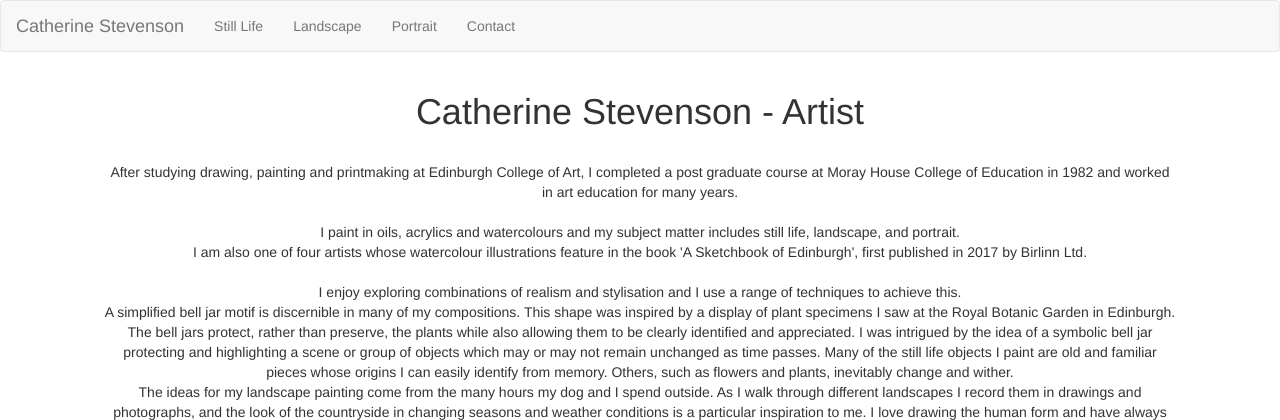
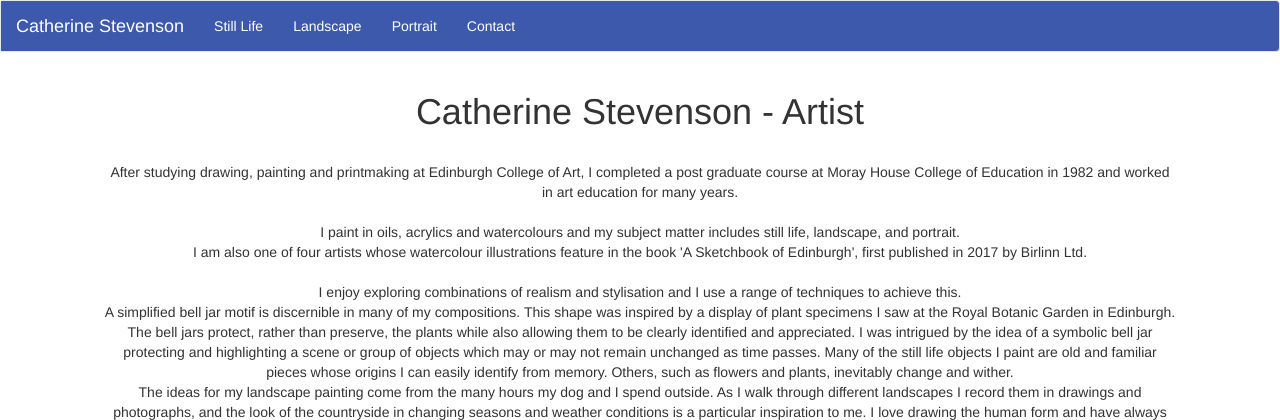
Before and after one commit to steeznson/catherine, a PHP site: page /index.php in a window 1280 px wide. Shown: the top 420 px of the page. Run offline with PHP 8.4, Linux system fonts and the light colour scheme; some libraries are stand-ins or nearby versions.

Commit message:
changed navbar css

```diff
--- a/content/custom.css
+++ b/content/custom.css
@@ -1,6 +1,18 @@
 /* Colouring */
-.navbar-custom, .navbar-nav, .navbar-collapse {
+.navbar-custom, .navbar-nav, .navbar-collapse,
+ .navbar-default .navbar-nav > li > a, .navbar-header > .navbar-brand{
     color:#FFF;
+    background-color: #3d59AB;
+}
+
+.navbar-header > button{
+    background-color: #FFF;
+}
+
+.navbar-default .navbar-nav > li > a:hover, navbar-default .navbar-nav > li > a:focus,
+ .navbar-header > .navbar-brand:hover {
+    background-color: #6495ed;
+    color: #FFF;
 }
 
 .title {
```
